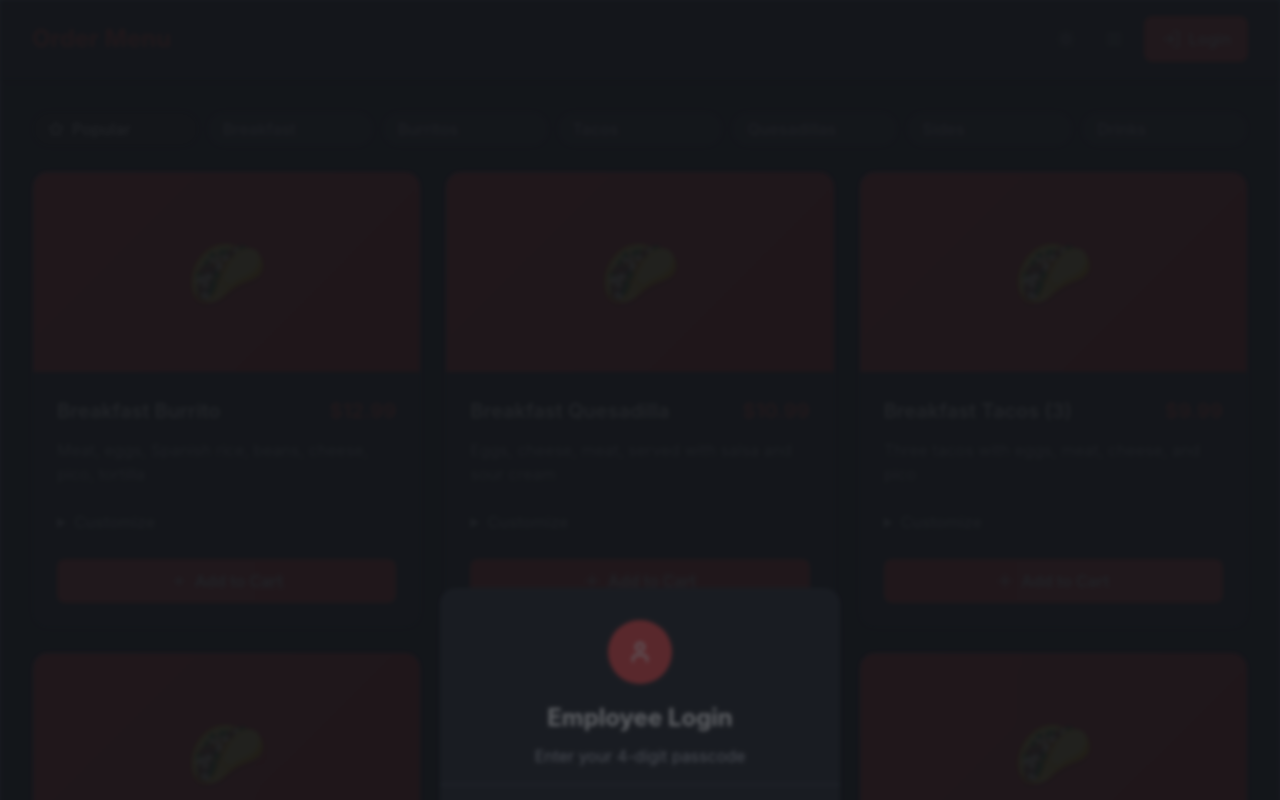
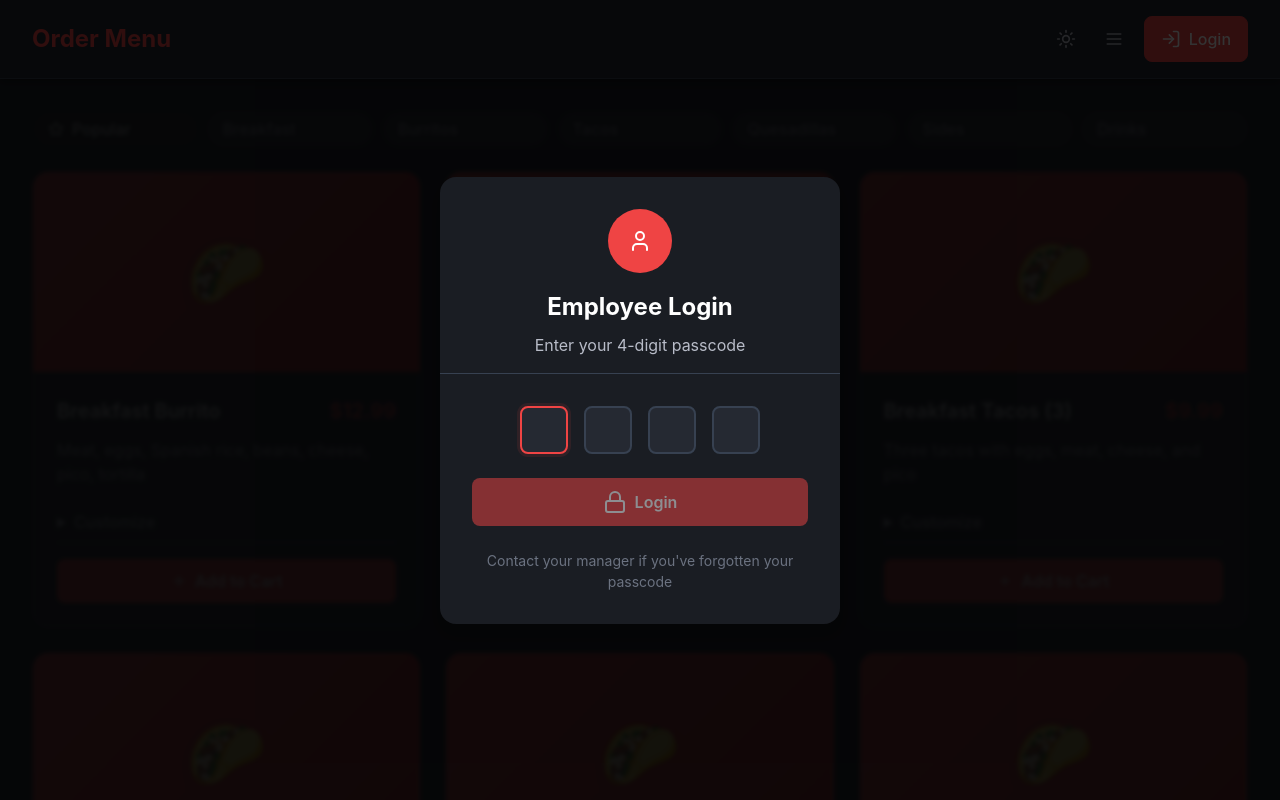
Before and after one commit to Randymor10/POS-tablet, a React (Vite) app: page / in a window 1280 px wide. Shown: the top 800 px of the page. Built offline with nearby package versions, Linux system fonts and the light colour scheme.

Commit message:
Fix login button visibility and interaction

```diff
--- a/src/App.tsx
+++ b/src/App.tsx
@@ -153,7 +153,7 @@ function App() {
 
   return (
     <ThemeProvider>
-      <div className={`pos-app ${!isLoggedIn ? 'pos-app--disabled' : ''}`}>
+      <div className="pos-app">
         <Header
           searchTerm={searchTerm}
           onSearchChange={setSearchTerm}
@@ -164,6 +164,7 @@ function App() {
           isLoggedIn={isLoggedIn}
         />
 
+        <div className={`pos-app-content-area ${!isLoggedIn ? 'pos-app-content-area--disabled' : ''}`}>
           <main className="main-content">
             <CategoryTabs
               categories={categories}
@@ -186,6 +187,7 @@ function App() {
             onUpdateQuantity={updateQuantity}
             onCheckout={handleCheckout}
           />
+        </div>
 
         <PasscodeLoginModal
           isOpen={isLoginModalOpen}
--- a/src/styles/modern-pos.css
+++ b/src/styles/modern-pos.css
@@ -48,7 +48,14 @@ body {
   transition: all 0.3s ease;
 }
 
-.pos-app--disabled {
+.pos-app-content-area {
+  flex: 1;
+  display: flex;
+  flex-direction: column;
+  transition: all 0.3s ease;
+}
+
+.pos-app-content-area--disabled {
   opacity: 0.3;
   pointer-events: none;
   filter: blur(2px);
```
Lines whose indentation alone changed are shown as unchanged.
